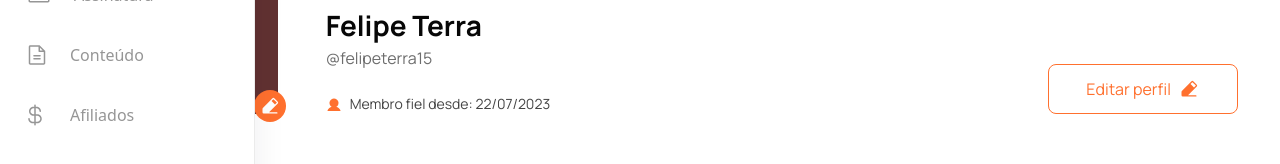
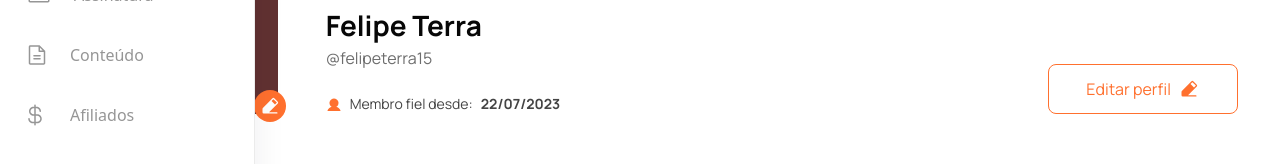
Before and after one commit to gabriel-roux/revista-exato, a Next.js app: page /dashboard/profile in a window 1280 px wide. Shown: the part 299-463 px from the top of the page. Built offline with nearby package versions, Linux system fonts and the light colour scheme.

Commit message:
added copy button

```diff
--- a/src/app/dashboard/profile/page.tsx
+++ b/src/app/dashboard/profile/page.tsx
@@ -36,7 +36,7 @@ export default function ProfilePage() {
 
               <p className="text-sm flex items-center gap-2 text-gray-100 pt-6">
                 <User className="fill-orange-200 w-[16px]" />
-                Membro fiel desde: 22/07/2023
+                Membro fiel desde: <b>22/07/2023</b>
               </p>
             </div>
           </div>
```
